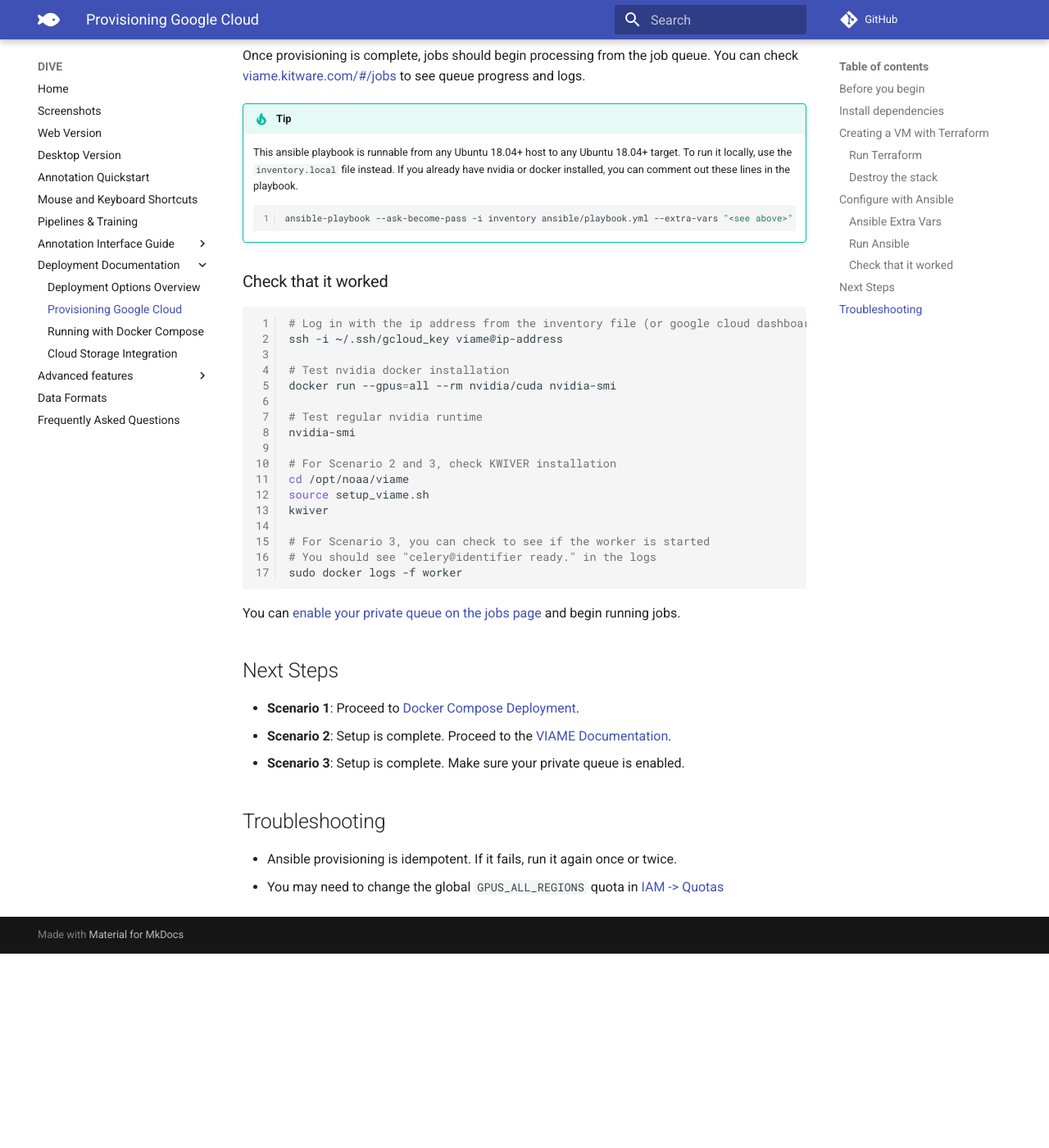
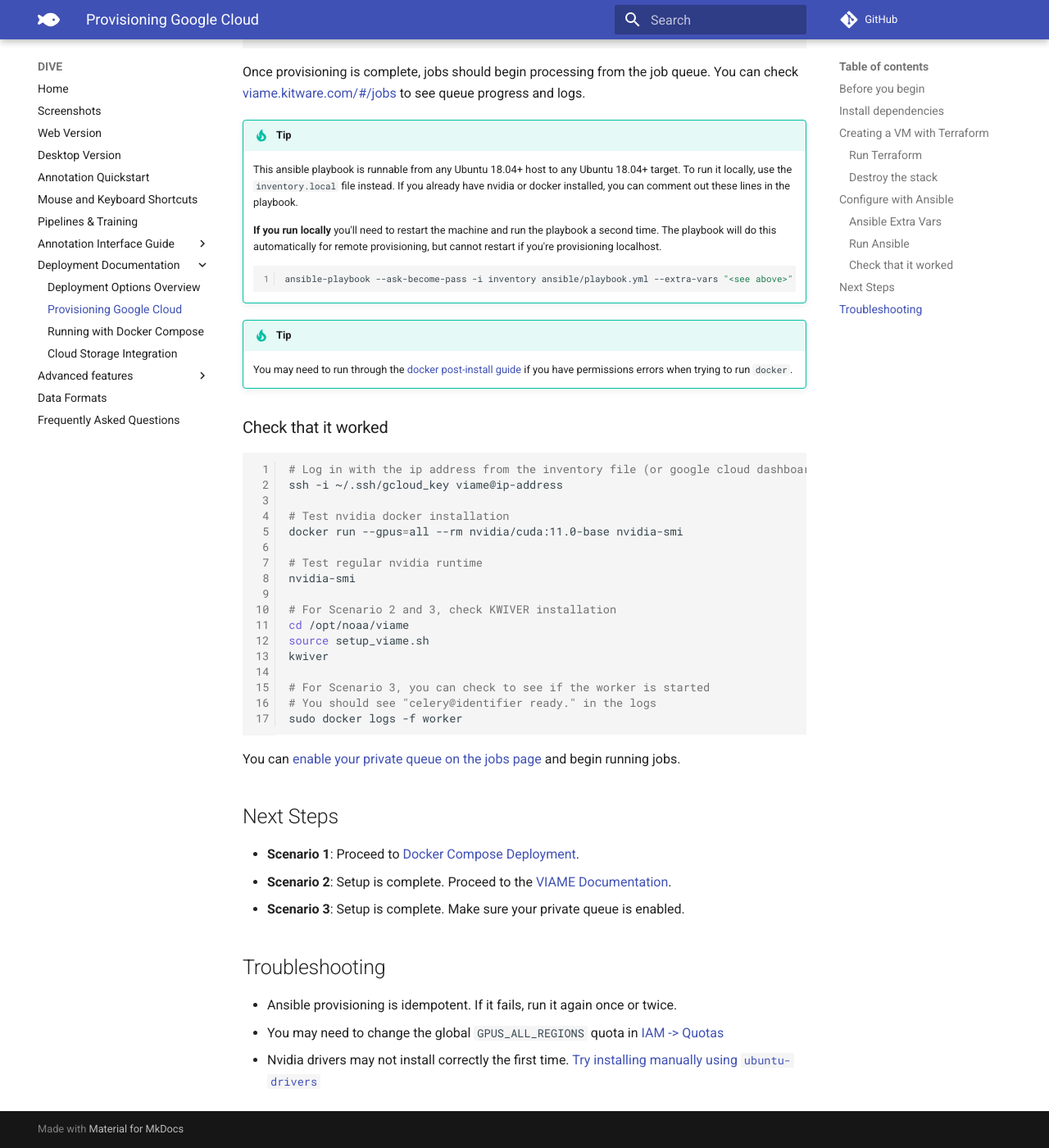
Before and after one commit to Kitware/dive, an MkDocs documentation site: the page built from docs/Deployment-Provision.md, in a window 1280 px wide and 1400 px high, scrolled down 3972 px. Shown: the whole window at 82% size. Built offline with MkDocs 1.6.1 and Material for MkDocs 9.7.7, drawn with Linux system fonts in a browser that asks for light colours; comment, search, counter and statistics services are not loaded; before the commit the page ends 5135 px from its top, so only the background shows below that; some of the changed text lies outside the part shown.

Commit message:
Update based on meeting (#1139)

````diff
--- a/docs/Deployment-Provision.md
+++ b/docs/Deployment-Provision.md
@@ -138,9 +138,14 @@ Once provisioning is complete, jobs should begin processing from the job queue.
 !!! tip
     This ansible playbook is runnable from any Ubuntu 18.04+ host to any Ubuntu 18.04+ target.  To run it locally, use the `inventory.local` file instead.  If you already have nvidia or docker installed, you can comment out these lines in the playbook.
 
+    **If you run locally** you'll need to restart the machine and run the playbook a second time.  The playbook will do this automatically for remote provisioning, but cannot restart if you're provisioning localhost.
+
     ```bash
     ansible-playbook --ask-become-pass -i inventory ansible/playbook.yml --extra-vars "<see above>"
     ```
+
+!!! tip
+    You may need to run through the [docker post-install guide](https://docs.docker.com/engine/install/linux-postinstall/) if you have permissions errors when trying to run `docker`.
 
 ### Check that it worked
 
@@ -149,7 +154,7 @@ Once provisioning is complete, jobs should begin processing from the job queue.
 ssh -i ~/.ssh/gcloud_key viame@ip-address
 
 # Test nvidia docker installation
-docker run --gpus=all --rm nvidia/cuda nvidia-smi
+docker run --gpus=all --rm nvidia/cuda:11.0-base nvidia-smi
 
 # Test regular nvidia runtime
 nvidia-smi
@@ -176,3 +181,4 @@ You can [enable your private queue on the jobs page](https://viame.kitware.com/#
 
 * Ansible provisioning is idempotent.  If it fails, run it again once or twice.
 * You may need to change the global `GPUS_ALL_REGIONS` quota in [IAM -> Quotas](https://stackoverflow.com/questions/53415180/gcp-error-quota-gpus-all-regions-exceeded-limit-0-0-globally)
+* Nvidia drivers may not install correctly the first time.  [Try installing manually using `ubuntu-drivers`](https://phoenixnap.com/kb/install-nvidia-drivers-ubuntu)
````
Also changed, not shown: other parts of docs/Deployment-Provision.md (+1 -1 lines), docs/Deployment-Docker-Compose.md (+2 -1 lines).
